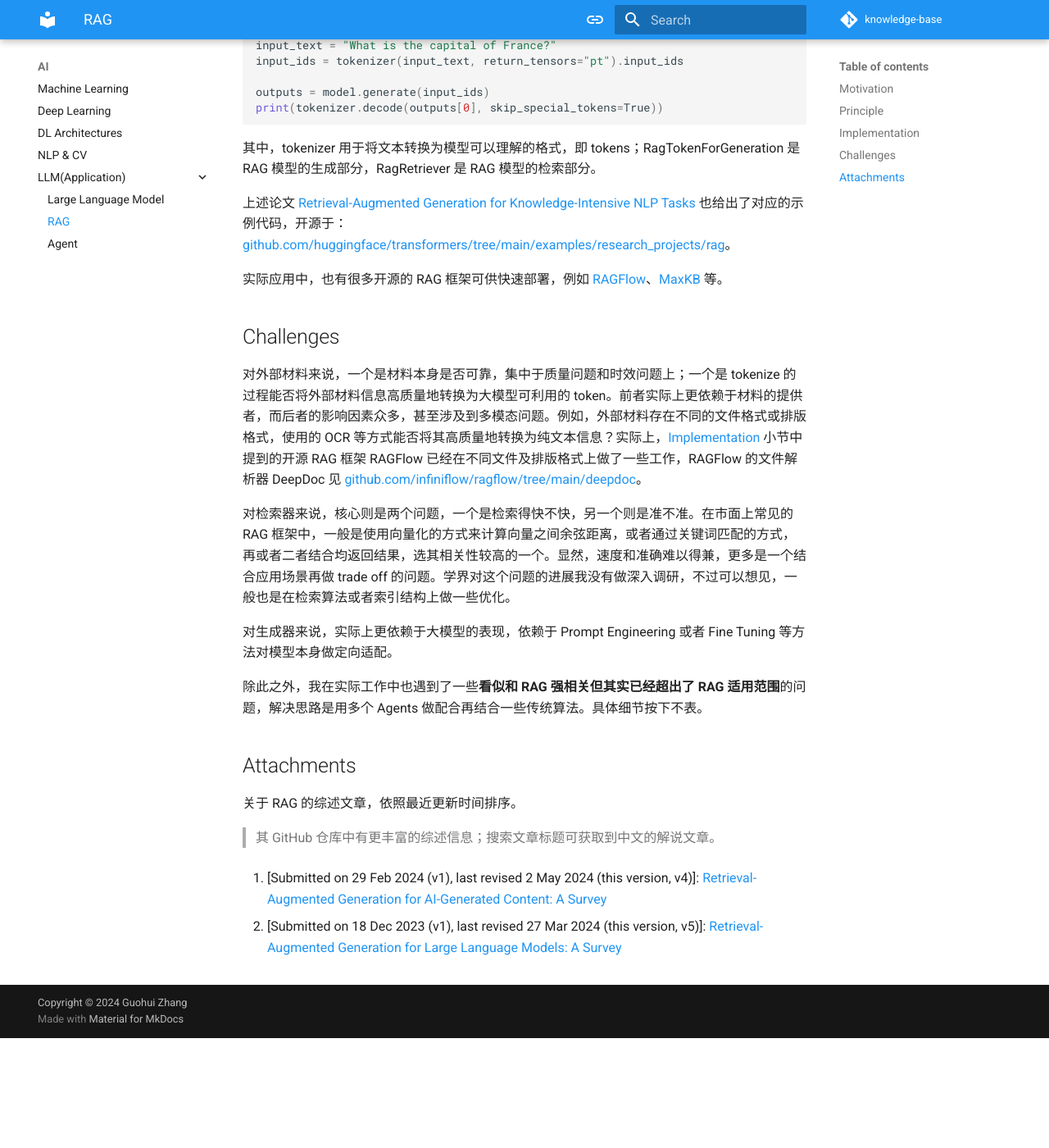
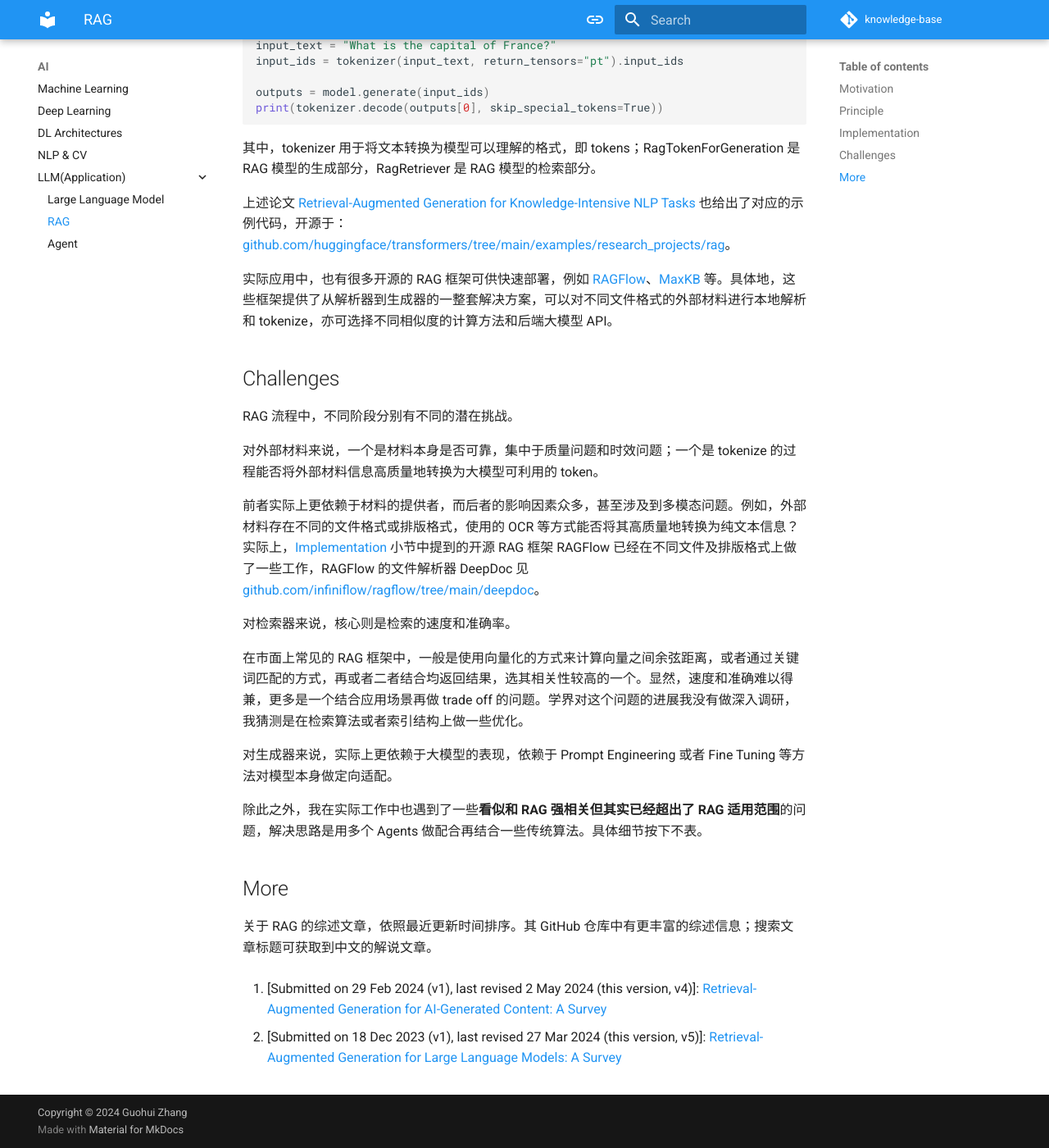
Before and after one commit to wolfyzhang-github/knowledge-base, an MkDocs documentation site: the page built from docs/ai/llm/rag.md, in a window 1280 px wide and 1400 px high, scrolled down 1734 px. Shown: the whole window at 82% size. Built offline with MkDocs 1.6.1 and Material for MkDocs 9.7.7, drawn with Linux system fonts in a browser that asks for light colours; comment, search, counter and statistics services are not loaded; before the commit the page ends 3000 px from its top, so only the background shows below that.

Commit message:
update rag

```diff
--- a/docs/ai/llm/rag.md
+++ b/docs/ai/llm/rag.md
@@ -64,23 +64,27 @@ print(tokenizer.decode(outputs[0], skip_special_tokens=True))
 上述论文 [Retrieval-Augmented Generation for Knowledge-Intensive NLP Tasks
 ](https://arxiv.org/abs/2005.11401) 也给出了对应的示例代码，开源于：[github.com/huggingface/transformers/tree/main/examples/research_projects/rag](https://github.com/huggingface/transformers/tree/main/examples/research_projects/rag)。
 
-实际应用中，也有很多开源的 RAG 框架可供快速部署，例如 [RAGFlow](https://github.com/infiniflow/ragflow)、[MaxKB](https://github.com/1Panel-dev/MaxKB) 等。
+实际应用中，也有很多开源的 RAG 框架可供快速部署，例如 [RAGFlow](https://github.com/infiniflow/ragflow)、[MaxKB](https://github.com/1Panel-dev/MaxKB) 等。具体地，这些框架提供了从解析器到生成器的一整套解决方案，可以对不同文件格式的外部材料进行本地解析和 tokenize，亦可选择不同相似度的计算方法和后端大模型 API。
 
 ## Challenges
 
-对外部材料来说，一个是材料本身是否可靠，集中于质量问题和时效问题上；一个是 tokenize 的过程能否将外部材料信息高质量地转换为大模型可利用的 token。前者实际上更依赖于材料的提供者，而后者的影响因素众多，甚至涉及到多模态问题。例如，外部材料存在不同的文件格式或排版格式，使用的 OCR 等方式能否将其高质量地转换为纯文本信息？实际上，[Implementation](#implementation) 小节中提到的开源 RAG 框架 RAGFlow 已经在不同文件及排版格式上做了一些工作，RAGFlow 的文件解析器 DeepDoc 见 [github.com/infiniflow/ragflow/tree/main/deepdoc](https://github.com/infiniflow/ragflow/tree/main/deepdoc)。
+RAG 流程中，不同阶段分别有不同的潜在挑战。
 
-对检索器来说，核心则是两个问题，一个是检索得快不快，另一个则是准不准。在市面上常见的 RAG 框架中，一般是使用向量化的方式来计算向量之间余弦距离，或者通过关键词匹配的方式，再或者二者结合均返回结果，选其相关性较高的一个。显然，速度和准确难以得兼，更多是一个结合应用场景再做 trade off 的问题。学界对这个问题的进展我没有做深入调研，不过可以想见，一般也是在检索算法或者索引结构上做一些优化。
+对外部材料来说，一个是材料本身是否可靠，集中于质量问题和时效问题；一个是 tokenize 的过程能否将外部材料信息高质量地转换为大模型可利用的 token。
+
+前者实际上更依赖于材料的提供者，而后者的影响因素众多，甚至涉及到多模态问题。例如，外部材料存在不同的文件格式或排版格式，使用的 OCR 等方式能否将其高质量地转换为纯文本信息？实际上，[Implementation](#implementation) 小节中提到的开源 RAG 框架 RAGFlow 已经在不同文件及排版格式上做了一些工作，RAGFlow 的文件解析器 DeepDoc 见 [github.com/infiniflow/ragflow/tree/main/deepdoc](https://github.com/infiniflow/ragflow/tree/main/deepdoc)。
+
+对检索器来说，核心则是检索的速度和准确率。
+
+在市面上常见的 RAG 框架中，一般是使用向量化的方式来计算向量之间余弦距离，或者通过关键词匹配的方式，再或者二者结合均返回结果，选其相关性较高的一个。显然，速度和准确难以得兼，更多是一个结合应用场景再做 trade off 的问题。学界对这个问题的进展我没有做深入调研，我猜测是在检索算法或者索引结构上做一些优化。
 
 对生成器来说，实际上更依赖于大模型的表现，依赖于 Prompt Engineering 或者 Fine Tuning 等方法对模型本身做定向适配。
 
 除此之外，我在实际工作中也遇到了一些**看似和 RAG 强相关但其实已经超出了 RAG 适用范围**的问题，解决思路是用多个 Agents 做配合再结合一些传统算法。具体细节按下不表。
 
-## Attachments
+## More
 
-关于 RAG 的综述文章，依照最近更新时间排序。
-
-> 其 GitHub 仓库中有更丰富的综述信息；搜索文章标题可获取到中文的解说文章。
+关于 RAG 的综述文章，依照最近更新时间排序。其 GitHub 仓库中有更丰富的综述信息；搜索文章标题可获取到中文的解说文章。
 
 1. [Submitted on 29 Feb 2024 (v1), last revised 2 May 2024 (this version, v4)]: [Retrieval-Augmented Generation for AI-Generated Content: A Survey](https://arxiv.org/abs/2402.19473)
 
```
